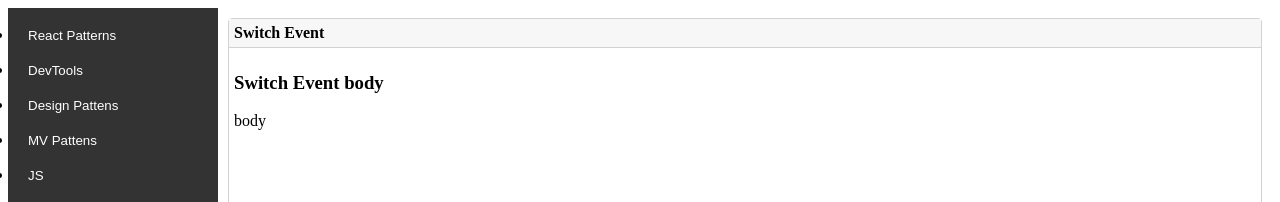
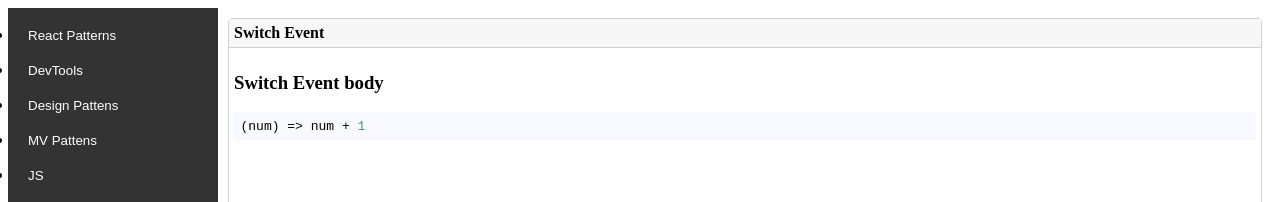
Before and after one commit to sergeypoddubnii/js-tricks, a React (Create React App) app: page /react-patterns-switch-event in a window 1280 px wide. Shown: the top 202 px of the page. Built offline with nearby package versions, Linux system fonts and the light colour scheme.

Commit message:
add code syntax

```diff
--- a/package.json
+++ b/package.json
@@ -52,6 +52,7 @@
 		"@types/react": "^18.0.21",
 		"@types/react-dom": "^18.0.6",
 		"@types/react-router-dom": "^5.3.3",
+		"@types/react-syntax-highlighter": "^15.5.5",
 		"@typescript-eslint/eslint-plugin": "^5.38.0",
 		"@typescript-eslint/parser": "^5.38.0",
 		"babel-plugin-named-exports-order": "^0.0.2",
--- a/src/Pages/react-patterns/switch-event/index.tsx
+++ b/src/Pages/react-patterns/switch-event/index.tsx
@@ -1,11 +1,15 @@
 import React from 'react';
 import Card from '../../../Components/Card';
+import SyntaxHighlighter from 'react-syntax-highlighter';
+import { docco } from 'react-syntax-highlighter/dist/esm/styles/hljs';
 
 const SwitchEvent = () => {
 	return <>
 		<Card title='Switch Event'>
 			<h3>Switch Event body</h3>
-			<p>body</p>
+			<SyntaxHighlighter language="javascript" style={docco}>
+				{'(num) => num + 1'}
+			</SyntaxHighlighter>
 		</Card>
 	</>;
 };
```
Also changed, not shown: 1 other file (tests, documents, lock files or other folders).
